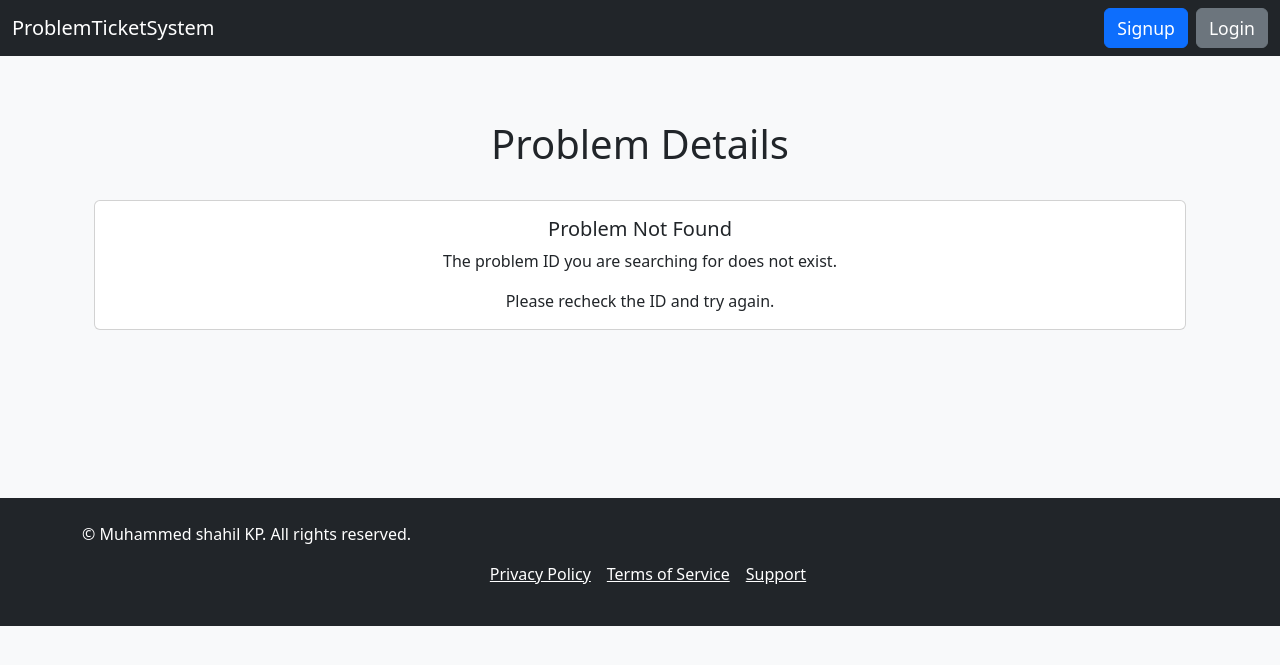
After one commit to Shahil-muhammed/TicketCreationPage, a Django app: page /track/1 in a window 1280 px wide. The commit adds this page. Shown: the top 665 px of the page. Run offline with Django 5.2, Linux system fonts and the light colour scheme.

Commit message:
7th commit || implimented searching function || used java script and next() function

```diff
--- a/ProblemTicketSystem/ProblemTicketSystem/settings.py
+++ b/ProblemTicketSystem/ProblemTicketSystem/settings.py
@@ -23,7 +23,7 @@ BASE_DIR = Path(__file__).resolve().parent.parent
 SECRET_KEY = 'django-insecure-oiwud29=j_e*4!y$==yw$bc6vg!e$2d=7_nv$@u0*yvn**ru6h'
 
 # SECURITY WARNING: don't run with debug turned on in production!
-DEBUG = False
+DEBUG = True
 
 ALLOWED_HOSTS = [
     'localhost',
--- a/ProblemTicketSystem/consumer/static/css/style.css
+++ b/ProblemTicketSystem/consumer/static/css/style.css
@@ -33,3 +33,39 @@ p.nodat
 {
     text-align: center;
 }
+.badge {
+    display: inline-block;
+    padding: 0.5em 1em;
+    font-size: 1em;
+    font-weight: 700;
+    line-height: 1;
+    color: #fff;
+    text-align: center;
+    white-space: nowrap;
+    vertical-align: baseline;
+    border-radius: 0.25rem;
+}
+
+.bg-warning {
+    background-color: #ffc107;
+}
+
+.bg-danger {
+    background-color: #dc3545;
+}
+
+.bg-success {
+    background-color: #28a745;
+}
+
+.bg-secondary {
+    background-color: #6c757d;
+}
+
+.text-dark {
+    color: #343a40;
+}
+
+.text-white {
+    color: #fff;
+}
--- a/ProblemTicketSystem/consumer/templates/includes/headfoot/header.html
+++ b/ProblemTicketSystem/consumer/templates/includes/headfoot/header.html
@@ -6,12 +6,6 @@
         </button>
         <div class="collapse navbar-collapse" id="navbarNav">
             <ul class="navbar-nav ms-auto">
-                <li class="nav-item">
-                    <a class="nav-link" href="">Track Existing Problem</a>
-                </li>
-                <li class="nav-item">
-                    <a class="nav-link" href="">Create New Problem</a>
-                </li>
                 <li class="nav-item">
                     <a class="btn btn-primary ms-2" href="">Signup</a>
                 </li>
--- /dev/null
+++ b/ProblemTicketSystem/consumer/templates/includes/tracking/issuenotfound.html
@@ -0,0 +1,9 @@
+<br>
+            <div class="card text-center">
+                <div class="card-body">
+                    <h5 class="card-title">Problem Not Found</h5>
+                    <p class="card-text">The problem ID you are searching for does not exist.</p>
+                    <p class="card-text">Please recheck the ID and try again.</p>
+                </div>
+            </div>
+            <br><br><br><br><br><br><br>
--- /dev/null
+++ b/ProblemTicketSystem/consumer/templates/track/trackingdata.html
@@ -0,0 +1,15 @@
+{% extends 'base/base.html' %}
+
+{% block title %}Problem Details{% endblock %}
+
+{% block content %}
+    <div class="container mt-5">
+        <h1 style="text-align: center;">Problem Details</h1>
+
+        {% if data %}
+            {% include 'includes/tracking/issuefound.html' %}
+        {% else %}
+            {% include 'includes/tracking/issuenotfound.html' %}
+        {% endif %}
+    </div>
+{% endblock %}
--- a/ProblemTicketSystem/consumer/urls.py
+++ b/ProblemTicketSystem/consumer/urls.py
@@ -4,4 +4,5 @@ from . import views
 
 urlpatterns = [
     path('',views.index,name="index"),
+    path('track/<int:pid>',views.problem,name='problem'),
 ]
--- a/ProblemTicketSystem/consumer/views.py
+++ b/ProblemTicketSystem/consumer/views.py
@@ -1,5 +1,23 @@
 from django.shortcuts import render
 from django.http import HttpResponse
+# Ensure this is defined at the top of your views.py
+problem_list = [
+    {
+        'id': 123,
+        'title': 'First issue 123 fetched successfully',
+        'description': 'Bad behaviour from restaurant employee named x, he has misbehaved with me many times',
+        'status': 'under investigation',
+        'action': 'We will suspend the employee if any issues are found'
+    },
+    {
+        'id': 456,
+        'title': 'Second issue 456 fetched successfully',
+        'description': 'Bad behaviour from restaurant employee named y, he is misbehaving with me many times',
+        'status': 'rejected',
+        'action': 'No suspicious activities found during CCTV investigation'
+    }
+]
+
 # Create your views here.
 def index(request):
     data = [
@@ -25,3 +43,26 @@ def index(request):
     ]
 
     return render(request, 'index/index.html', {'data': data})
+
+def problem(request, pid):
+    try:
+        pid = int(pid)  # Convert pid to an integer
+    except ValueError:
+        return HttpResponse("Invalid Problem ID", status=400)
+
+    result = next((item for item in problem_list if item['id'] == pid), None)
+
+    if result:
+        # Assign status class based on the problem status
+        if result['status'] == 'under investigation':
+            result['status_class'] = 'bg-warning text-dark'
+        elif result['status'] == 'rejected':
+            result['status_class'] = 'bg-danger text-white'
+        elif result['status'] == 'resolved':
+            result['status_class'] = 'bg-success text-white'
+        else:
+            result['status_class'] = 'bg-secondary text-white'
+    else:
+        result = {}  # Ensure result is an empty dictionary if no data found
+
+    return render(request, 'track/trackingdata.html', {'data': result})
```
Also changed, not shown: ProblemTicketSystem/consumer/static/javascript/track.js (added, +15 -0 lines), ProblemTicketSystem/consumer/templates/includes/tracking/issuefound.html (added, +16 -0 lines), ProblemTicketSystem/consumer/templates/index/index.html (+8 -7 lines).
